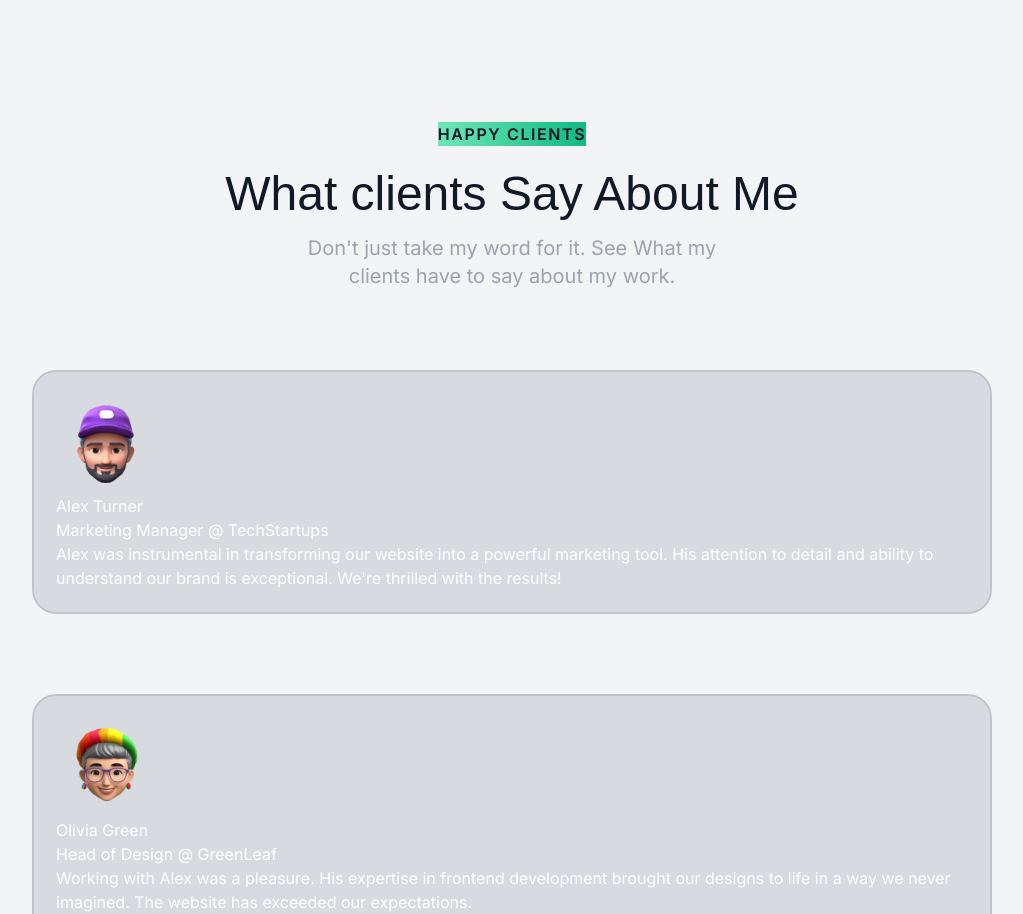
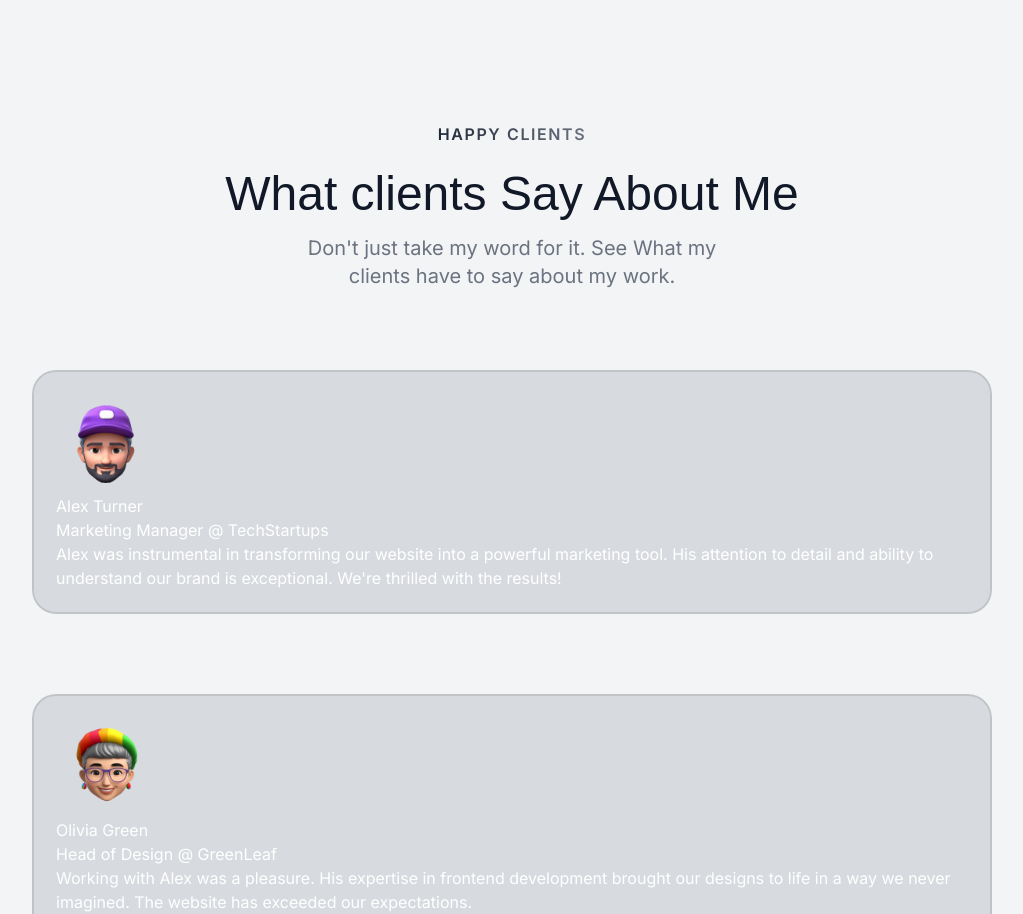
Before and after one commit to yansilvacerqueira/portfolio-2025, a Next.js app: page / in a window 1280 px wide. Shown: the part 3340-4254 px from the top of the page, without its empty margins (128-1151 px from the left). Built offline with nearby package versions, Linux system fonts and the light colour scheme; a web font is replaced by a local one.

Commit message:
fix: fixing  SectionHeader component to use correct colors

```diff
--- a/src/components/SectionHeader.tsx
+++ b/src/components/SectionHeader.tsx
@@ -8,14 +8,14 @@ export const SectionHeader = ({ firstText, title, description }: SectionHeaderPr
   return (
     <>
       <div className="flex justify-center">
-        <p className="uppercase font-semibold tracking-widest bg-gradient-to-r from-emerald-300 to-emerald-500">
+        <p className="uppercase font-semibold tracking-widest bg-gradient-to-r from-gray-800 to-gray-500 text-transparent bg-clip-text">
           {firstText}
         </p>
       </div>
       <h2 className="font-serif text-3xl md:text-5xl text-center mt-6">
         {title}
       </h2>
-      <p className="text-center md:text-lg lg:text-xl text-gray-400 mt-4 max-w-md mx-auto">
+      <p className="text-center md:text-lg lg:text-xl text-gray-500 mt-4 max-w-md mx-auto">
         {description}
       </p>
     </>
```
